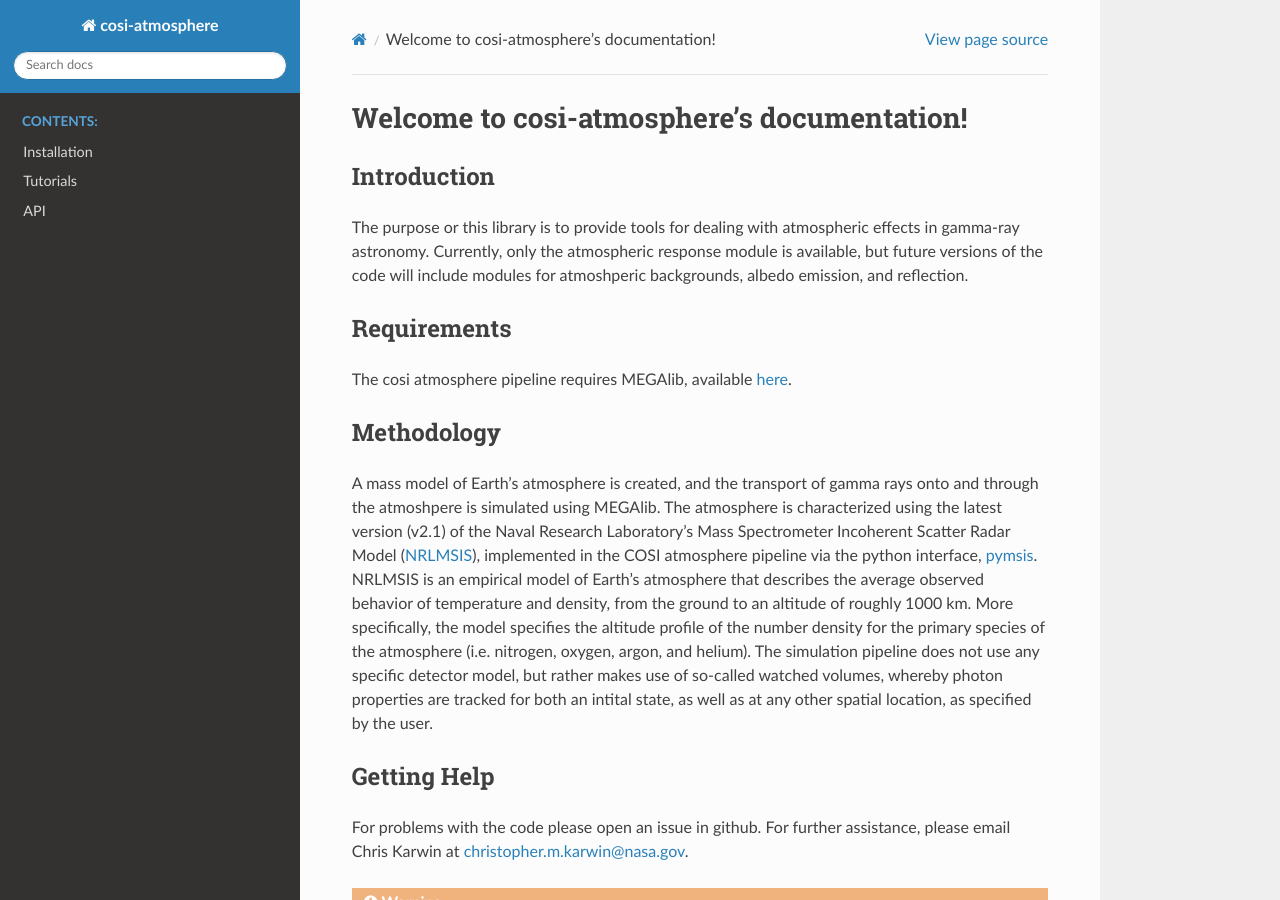
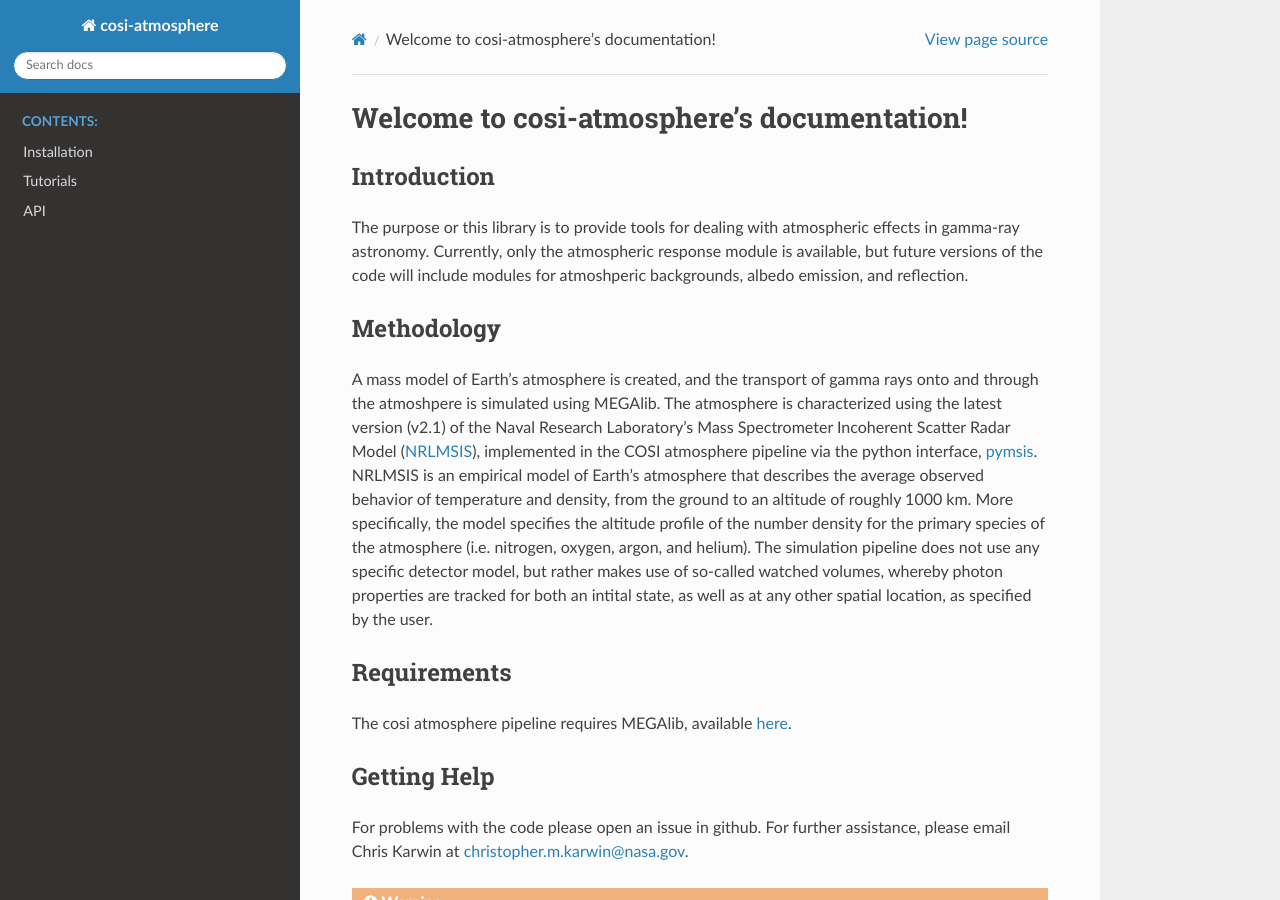
Before and after one commit to cositools/cosi-atmosphere, a Sphinx documentation site: the page built from docs/index.rst, in a window 1280 px wide and 900 px high. Built offline with Sphinx 7.4.7 and the Read the Docs theme 2.0.0, drawn with Linux system fonts in a browser that asks for light colours.

Commit message:
Update index.rst

```diff
--- a/docs/index.rst
+++ b/docs/index.rst
@@ -6,13 +6,13 @@ Introduction
 ------------
 The purpose or this library is to provide tools for dealing with atmospheric effects in gamma-ray astronomy. Currently, only the atmospheric response module is available, but future versions of the code will include modules for atmoshperic backgrounds, albedo emission, and reflection.
 
+Methodology
+-----------
+A mass model of Earth's atmosphere is created, and the transport of gamma rays onto and through the atmoshpere is simulated using MEGAlib. The atmosphere is characterized using the latest version (v2.1) of the Naval Research Laboratory's Mass Spectrometer Incoherent Scatter Radar Model (`NRLMSIS <https://swx-trec.com/msis>`_), implemented in the COSI atmosphere pipeline via the python interface, `pymsis <https://swxtrec.github.io/pymsis/>`_. NRLMSIS is an empirical model of Earth’s atmosphere that describes the average observed behavior of temperature and density, from the ground to an altitude of roughly 1000 km. More specifically, the model specifies the altitude profile of the number density for the primary species of the atmosphere (i.e. nitrogen, oxygen, argon, and helium). The simulation pipeline does not use any specific detector model, but rather makes use of so-called watched volumes, whereby photon properties are tracked for both an intital state, as well as at any other spatial location, as specified by the user.
+
 Requirements
 ------------
 The cosi atmosphere pipeline requires MEGAlib, available `here <https://megalibtoolkit.com/home.html>`_.
-
-Methodology
------------
-A mass model of Earth's atmosphere is created, and the transport of gamma rays onto and through the atmoshpere is simulated using MEGAlib. The atmosphere is characterized using the latest version (v2.1) of the Naval Research Laboratory's Mass Spectrometer Incoherent Scatter Radar Model (`NRLMSIS <https://swx-trec.com/msis>`_), implemented in the COSI atmosphere pipeline via the python interface, `pymsis <https://swxtrec.github.io/pymsis/>`_. NRLMSIS is an empirical model of Earth’s atmosphere that describes the average observed behavior of temperature and density, from the ground to an altitude of roughly 1000 km. More specifically, the model specifies the altitude profile of the number density for the primary species of the atmosphere (i.e. nitrogen, oxygen, argon, and helium). The simulation pipeline does not use any specific detector model, but rather makes use of so-called watched volumes, whereby photon properties are tracked for both an intital state, as well as at any other spatial location, as specified by the user.
 
 Getting Help
 ------------
```
